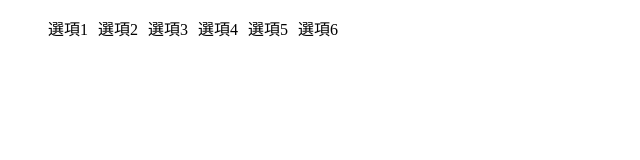
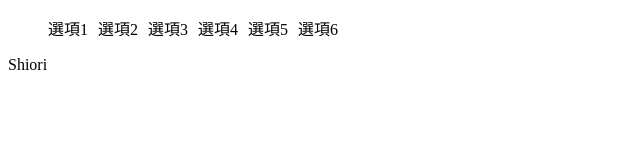
Before and after one commit to Shiori030/git01, a plain HTML site: page index.html in a window 1280 px wide. Shown: the full height of the page, 0-640 px from the left. Drawn offline with Linux system fonts and the light colour scheme.

Commit message:
增加main

```diff
--- a/index.html
+++ b/index.html
@@ -23,5 +23,8 @@
         <li>選項6</li>
     </ul>
   </nav>
+  <main>
+      Shiori
+  </main>
 </body>
 </html>
```
